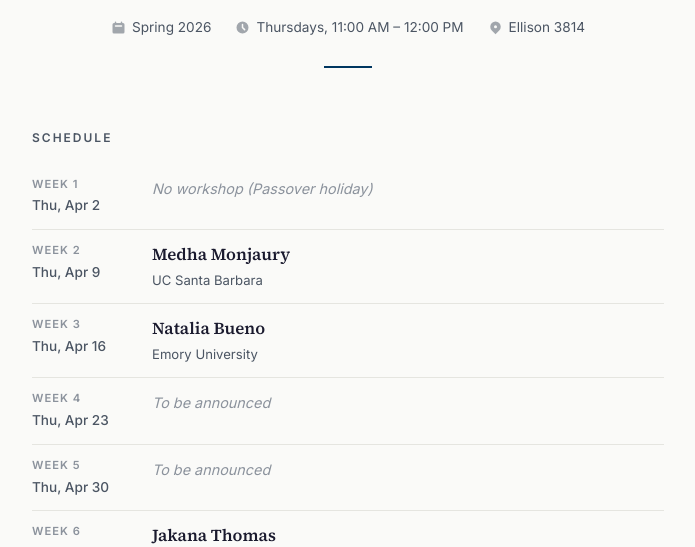
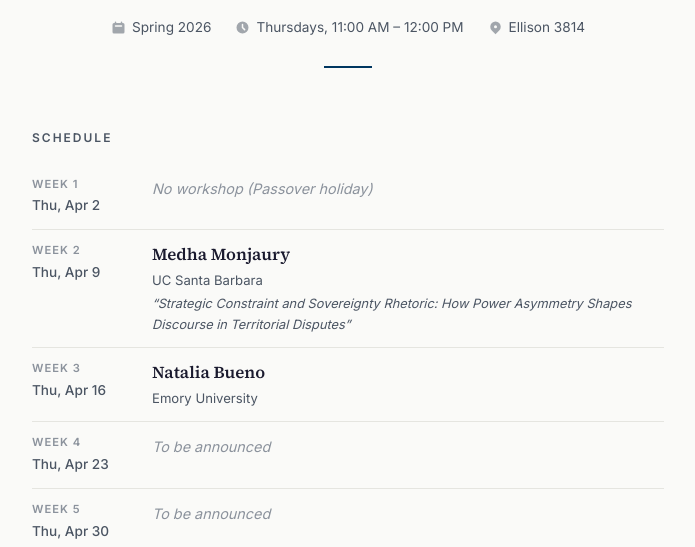
Before and after one commit to wgnomikos/cpeir, a plain HTML site: page index.html in a window 1280 px wide. Shown: the part 188-735 px from the top of the page, without its empty margins (292-987 px from the left). Drawn offline with Linux system fonts and the light colour scheme.

Commit message:
Add Medha Monjaury paper title for Week 2 (Apr 9)

```diff
--- a/index.html
+++ b/index.html
@@ -338,6 +338,7 @@
                 <div class="session-content">
                     <span class="speaker-name">Medha Monjaury</span>
                     <span class="speaker-affiliation">UC Santa Barbara</span>
+                    <p class="session-note">&ldquo;Strategic Constraint and Sovereignty Rhetoric: How Power Asymmetry Shapes Discourse in Territorial Disputes&rdquo;</p>
                 </div>
             </div>
 
```
